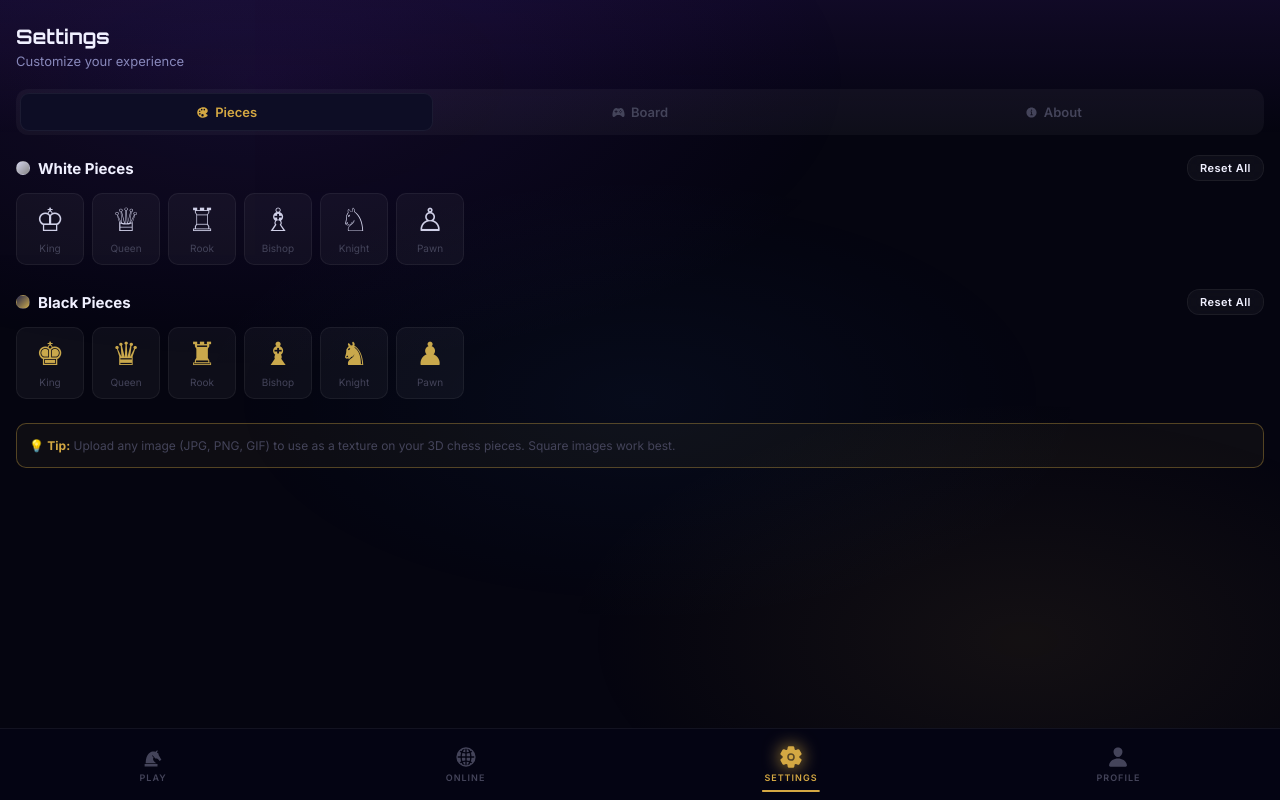
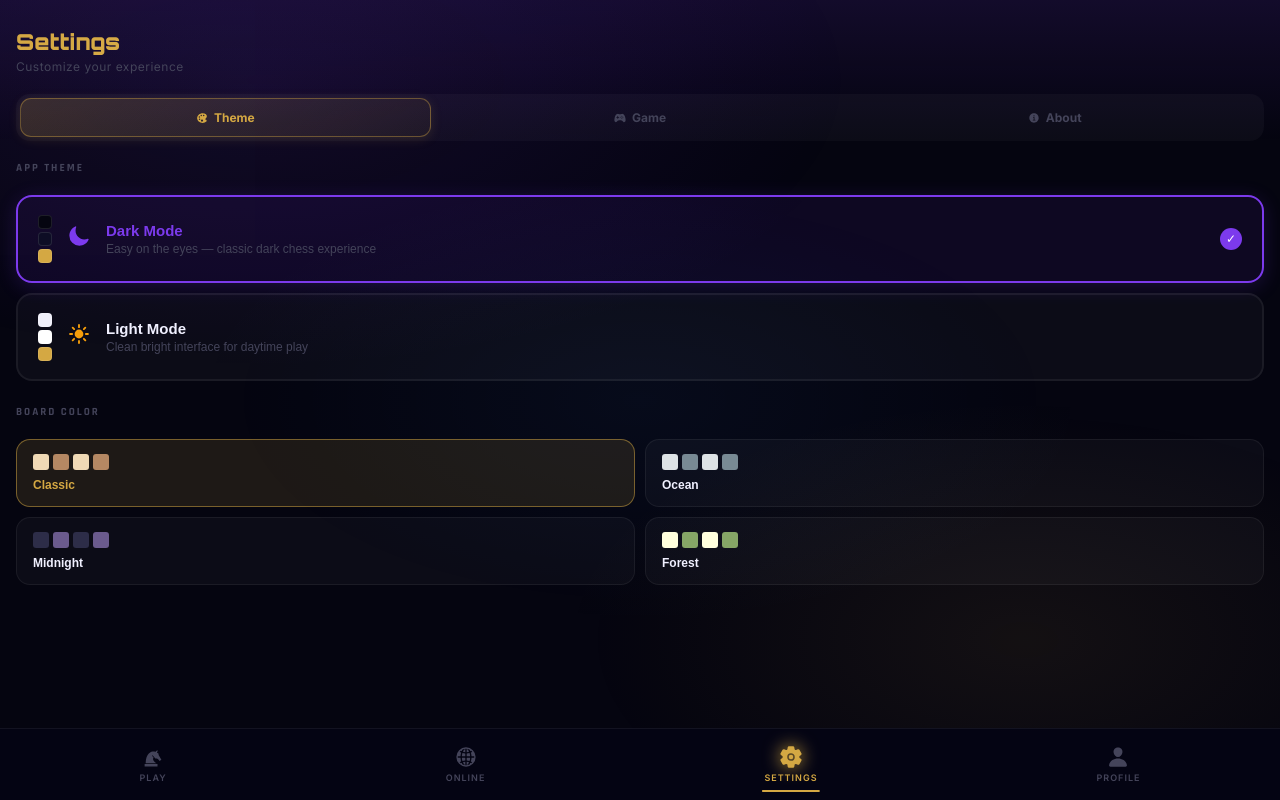
Before and after one commit to Princemaurya02/Chess3d, a React (Vite) app: page /settings in a window 1280 px wide. Built offline with nearby package versions, Linux system fonts and the light colour scheme.

Commit message:
feat: fix mode card text, add light/dark theme + board colors in Settings

```diff
--- a/src/screens/HomeScreen.jsx
+++ b/src/screens/HomeScreen.jsx
@@ -180,8 +180,8 @@ export default function HomeScreen() {
                 fontSize: 26, boxShadow: `0 4px 16px ${glow}`,
               }}>{icon}</div>
               <div style={{ flex: 1 }}>
-                <div style={{ fontWeight: 800, fontSize: 15, fontFamily: 'Inter,sans-serif', marginBottom: 3 }}>{title}</div>
-                <div style={{ fontSize: 12, color: 'var(--text-muted)' }}>{desc}</div>
+                <div style={{ fontWeight: 800, fontSize: 16, fontFamily: 'Inter,sans-serif', marginBottom: 4, color: '#f0f0ff' }}>{title}</div>
+                <div style={{ fontSize: 12, color: '#8888bb', lineHeight: 1.4 }}>{desc}</div>
                 <span className={`badge ${badgeClass}`} style={{ marginTop: 8, display: 'inline-block' }}>{badge}</span>
               </div>
               <span style={{ color: 'var(--text-muted)', fontSize: 22, opacity: 0.5 }}>›</span>
--- a/src/screens/SettingsScreen.jsx
+++ b/src/screens/SettingsScreen.jsx
@@ -1,53 +1,88 @@
-import { useState } from 'react';
+import { useState, useEffect } from 'react';
 import { useGameStore } from '../store/gameStore';
-import CustomizePanel from '../features/ui/CustomizePanel';
-import { IoColorPalette, IoGameController, IoInformationCircle } from 'react-icons/io5';
+import { IoGameController, IoInformationCircle, IoColorPalette, IoSunny, IoMoon } from 'react-icons/io5';
 
-const TABS = [
-  { id: 'pieces', label: 'Pieces', icon: <IoColorPalette /> },
-  { id: 'board', label: 'Board', icon: <IoGameController /> },
-  { id: 'about', label: 'About', icon: <IoInformationCircle /> },
-];
+// ── Theme stored in localStorage ────────────────────────────────────────────
+const THEME_KEY = 'chess3d_theme';
 
-function BoardSettings() {
-  const { showCoordinates, setShowCoordinates, boardRotated, setBoardRotated, soundEnabled, setSoundEnabled, difficulty, setDifficulty } = useGameStore();
+function applyTheme(theme) {
+  const root = document.documentElement;
+  if (theme === 'light') {
+    root.style.setProperty('--bg-primary',    '#f0f0fa');
+    root.style.setProperty('--bg-secondary',  '#e4e4f4');
+    root.style.setProperty('--bg-card',       '#ffffff');
+    root.style.setProperty('--bg-glass',      'rgba(0,0,0,0.04)');
+    root.style.setProperty('--text-primary',  '#1a1a2e');
+    root.style.setProperty('--text-secondary','#555577');
+    root.style.setProperty('--text-muted',    '#9999bb');
+    root.style.setProperty('--border',        'rgba(0,0,0,0.08)');
+  } else {
+    root.style.setProperty('--bg-primary',    '#050510');
+    root.style.setProperty('--bg-secondary',  '#0a0a20');
+    root.style.setProperty('--bg-card',       '#0d0d25');
+    root.style.setProperty('--bg-glass',      'rgba(255,255,255,0.04)');
+    root.style.setProperty('--text-primary',  '#f0f0ff');
+    root.style.setProperty('--text-secondary','#8888bb');
+    root.style.setProperty('--text-muted',    '#44445a');
+    root.style.setProperty('--border',        'rgba(255,255,255,0.06)');
+  }
+  localStorage.setItem(THEME_KEY, theme);
+}
 
-  const rows = [
-    { label: 'Show Coordinates', desc: 'Display rank/file labels', value: showCoordinates, set: setShowCoordinates },
-    { label: 'Rotate Board', desc: 'View from Black\'s perspective', value: boardRotated, set: setBoardRotated },
-    { label: 'Sound Effects', desc: 'Move and capture sounds', value: soundEnabled, set: setSoundEnabled },
+// Init theme on load
+const savedTheme = localStorage.getItem(THEME_KEY) || 'dark';
+applyTheme(savedTheme);
+
+// ── Board / Game Settings ────────────────────────────────────────────────────
+function GameSettings() {
+  const {
+    showCoordinates, setShowCoordinates,
+    boardRotated, setBoardRotated,
+    soundEnabled, setSoundEnabled,
+    difficulty, setDifficulty,
+  } = useGameStore();
+
+  const toggles = [
+    { label: 'Show Coordinates', desc: 'Display rank & file labels on board', value: showCoordinates, set: setShowCoordinates },
+    { label: 'Rotate Board', desc: 'View from Black\'s side', value: boardRotated, set: setBoardRotated },
+    { label: 'Sound Effects', desc: 'Move & capture sounds', value: soundEnabled, set: setSoundEnabled },
   ];
 
   return (
     <div style={{ display: 'flex', flexDirection: 'column', gap: 12 }}>
-      {rows.map(({ label, desc, value, set }) => (
-        <div key={label} className="glass-card" style={{ display: 'flex', alignItems: 'center', justifyContent: 'space-between', padding: '16px 20px' }}>
+      {toggles.map(({ label, desc, value, set }) => (
+        <div key={label} className="glass-card" style={{
+          display: 'flex', alignItems: 'center', justifyContent: 'space-between',
+          padding: '16px 20px',
+        }}>
           <div>
-            <div style={{ fontWeight: 600, fontSize: 15 }}>{label}</div>
-            <div className="text-muted" style={{ marginTop: 2 }}>{desc}</div>
+            <div style={{ fontWeight: 700, fontSize: 14, color: 'var(--text-primary)' }}>{label}</div>
+            <div style={{ fontSize: 12, color: 'var(--text-muted)', marginTop: 3 }}>{desc}</div>
           </div>
           <button className={`toggle ${value ? 'on' : ''}`} onClick={() => set(!value)} />
         </div>
       ))}
 
-      <div className="glass-card" style={{ padding: '16px 20px' }}>
-        <div style={{ fontWeight: 600, fontSize: 15, marginBottom: 12 }}>Default AI Difficulty</div>
+      {/* AI Difficulty */}
+      <div className="glass-card" style={{ padding: '18px 20px' }}>
+        <div style={{ fontWeight: 700, fontSize: 14, color: 'var(--text-primary)', marginBottom: 14 }}>
+          AI Difficulty
+        </div>
         <div style={{ display: 'flex', gap: 8 }}>
-          {['easy', 'medium', 'hard'].map(d => (
-            <button
-              key={d}
-              onClick={() => setDifficulty(d)}
-              style={{
-                flex: 1, padding: '10px 4px', borderRadius: 8, cursor: 'pointer',
-                background: difficulty === d ? 'rgba(201,168,76,0.2)' : 'var(--bg-glass)',
-                border: `1px solid ${difficulty === d ? 'var(--accent-gold)' : 'var(--border)'}`,
-                color: difficulty === d ? 'var(--accent-gold)' : 'var(--text-secondary)',
-                fontSize: 12, fontWeight: 700, fontFamily: 'Inter, sans-serif',
-                textTransform: 'capitalize', transition: 'all 0.2s',
-              }}
-            >
-              {d}
-            </button>
+          {[
+            { id: 'easy',   label: '🌱 Easy',   color: '#4ade80' },
+            { id: 'medium', label: '⚔️ Medium', color: '#f59e0b' },
+            { id: 'hard',   label: '🔥 Hard',   color: '#f87171' },
+          ].map(({ id, label, color }) => (
+            <button key={id} onClick={() => setDifficulty(id)} style={{
+              flex: 1, padding: '11px 4px', borderRadius: 11, cursor: 'pointer',
+              background: difficulty === id ? `${color}18` : 'rgba(255,255,255,0.03)',
+              border: `1.5px solid ${difficulty === id ? color : 'rgba(255,255,255,0.06)'}`,
+              color: difficulty === id ? color : 'var(--text-muted)',
+              fontSize: 12, fontWeight: 700, fontFamily: 'Inter,sans-serif',
+              transition: 'all 0.2s',
+              boxShadow: difficulty === id ? `0 0 14px ${color}30` : 'none',
+            }}>{label}</button>
           ))}
         </div>
       </div>
@@ -55,26 +90,137 @@ function BoardSettings() {
   );
 }
 
+// ── Theme Settings ───────────────────────────────────────────────────────────
+function ThemeSettings() {
+  const [theme, setTheme] = useState(() => localStorage.getItem(THEME_KEY) || 'dark');
+
+  const handleTheme = (t) => {
+    setTheme(t);
+    applyTheme(t);
+  };
+
+  const THEMES = [
+    {
+      id: 'dark', icon: <IoMoon size={22}/>, label: 'Dark Mode',
+      desc: 'Easy on the eyes — classic dark chess experience',
+      color: '#7c3aed', preview: ['#050510', '#0d0d25', '#d4a843'],
+    },
+    {
+      id: 'light', icon: <IoSunny size={22}/>, label: 'Light Mode',
+      desc: 'Clean bright interface for daytime play',
+      color: '#f59e0b', preview: ['#f0f0fa', '#ffffff', '#d4a843'],
+    },
+  ];
+
+  const BOARD_THEMES = [
+    { id: 'classic',  label: 'Classic',  colors: ['#f0d9b5', '#b58863'] },
+    { id: 'ocean',    label: 'Ocean',    colors: ['#dee3e6', '#788a94'] },
+    { id: 'midnight', label: 'Midnight', colors: ['#2d2d48', '#6b5b8e'] },
+    { id: 'forest',   label: 'Forest',   colors: ['#ffffdd', '#86a666'] },
+  ];
+  const [boardTheme, setBoardTheme] = useState(() => localStorage.getItem('chess3d_boardtheme') || 'classic');
+
+  return (
+    <div style={{ display: 'flex', flexDirection: 'column', gap: 16 }}>
+
+      {/* App Theme */}
+      <div style={{ fontSize: 11, letterSpacing: 2, color: 'var(--text-muted)', fontWeight: 700,
+        textTransform: 'uppercase', fontFamily: 'Rajdhani,sans-serif', marginBottom: 4 }}>
+        App Theme
+      </div>
+
+      <div style={{ display: 'flex', flexDirection: 'column', gap: 10 }}>
+        {THEMES.map(({ id, icon, label, desc, color, preview }) => (
+          <button key={id} onClick={() => handleTheme(id)} style={{
+            display: 'flex', alignItems: 'center', gap: 16,
+            padding: '18px 20px', borderRadius: 16, cursor: 'pointer', width: '100%', textAlign: 'left',
+            background: theme === id ? `${color}15` : 'rgba(255,255,255,0.03)',
+            border: `2px solid ${theme === id ? color : 'rgba(255,255,255,0.06)'}`,
+            transition: 'all 0.25s',
+            boxShadow: theme === id ? `0 4px 20px ${color}30` : 'none',
+          }}>
+            {/* Preview swatches */}
+            <div style={{ display: 'flex', flexDirection: 'column', gap: 3, flexShrink: 0 }}>
+              {preview.map((c, i) => (
+                <div key={i} style={{ width: 14, height: 14, borderRadius: 4, background: c, border: '1px solid rgba(255,255,255,0.1)' }}/>
+              ))}
+            </div>
+            <div style={{ color, fontSize: 22 }}>{icon}</div>
+            <div style={{ flex: 1 }}>
+              <div style={{ fontWeight: 800, fontSize: 15, color: theme === id ? color : 'var(--text-primary)', marginBottom: 3 }}>
+                {label}
+              </div>
+              <div style={{ fontSize: 12, color: 'var(--text-muted)' }}>{desc}</div>
+            </div>
+            {theme === id && (
+              <div style={{
+                width: 22, height: 22, borderRadius: '50%', background: color,
+                display: 'flex', alignItems: 'center', justifyContent: 'center',
+                fontSize: 12, color: '#fff', flexShrink: 0,
+              }}>✓</div>
+            )}
+          </button>
+        ))}
+      </div>
+
+      {/* Board Color Theme */}
+      <div style={{ fontSize: 11, letterSpacing: 2, color: 'var(--text-muted)', fontWeight: 700,
+        textTransform: 'uppercase', fontFamily: 'Rajdhani,sans-serif', marginTop: 8, marginBottom: 4 }}>
+        Board Color
+      </div>
+      <div style={{ display: 'grid', gridTemplateColumns: '1fr 1fr', gap: 10 }}>
+        {BOARD_THEMES.map(({ id, label, colors }) => (
+          <button key={id} onClick={() => { setBoardTheme(id); localStorage.setItem('chess3d_boardtheme', id); }} style={{
+            padding: '14px 16px', borderRadius: 14, cursor: 'pointer',
+            background: boardTheme === id ? 'rgba(212,168,67,0.12)' : 'rgba(255,255,255,0.03)',
+            border: `1.5px solid ${boardTheme === id ? 'rgba(212,168,67,0.5)' : 'rgba(255,255,255,0.06)'}`,
+            transition: 'all 0.2s', textAlign: 'left',
+          }}>
+            <div style={{ display: 'flex', gap: 4, marginBottom: 8 }}>
+              {[...Array(4)].map((_, i) => (
+                <div key={i} style={{
+                  width: 16, height: 16, borderRadius: 3,
+                  background: i % 2 === 0 ? colors[0] : colors[1],
+                }}/>
+              ))}
+            </div>
+            <div style={{ fontSize: 12, fontWeight: 700, color: boardTheme === id ? 'var(--accent-gold)' : 'var(--text-primary)' }}>
+              {label}
+            </div>
+          </button>
+        ))}
+      </div>
+    </div>
+  );
+}
+
+// ── About ────────────────────────────────────────────────────────────────────
 function AboutSection() {
   return (
     <div style={{ display: 'flex', flexDirection: 'column', gap: 14 }}>
-      <div className="gold-card" style={{ textAlign: 'center', padding: 28 }}>
-        <div style={{ fontSize: 52, marginBottom: 10 }}>♛</div>
-        <div className="heading-lg text-gold">Chess 3D</div>
-        <div className="text-muted" style={{ marginTop: 6 }}>Version 1.0.0</div>
+      <div style={{
+        background: 'linear-gradient(135deg,rgba(212,168,67,0.12),rgba(124,58,237,0.06))',
+        border: '1px solid rgba(212,168,67,0.25)', borderRadius: 18, padding: 28, textAlign: 'center',
+      }}>
+        <div style={{ fontSize: 56, marginBottom: 12 }}>♛</div>
+        <div style={{ fontFamily: 'Orbitron,sans-serif', fontSize: 20, fontWeight: 900,
+          background: 'linear-gradient(135deg,#d4a843,#f0c060)', WebkitBackgroundClip: 'text',
+          backgroundClip: 'text', WebkitTextFillColor: 'transparent', marginBottom: 6 }}>
+          Chess 3D
+        </div>
+        <div style={{ fontSize: 12, color: 'var(--text-muted)', letterSpacing: 1 }}>Version 1.0.0 • Premium Edition</div>
       </div>
       {[
-        { icon: '🎮', title: 'Game Modes', desc: 'Play vs AI or pass-and-play multiplayer' },
-        { icon: '🧠', title: 'Smart AI', desc: 'Minimax algorithm with alpha-beta pruning & positional evaluation' },
-        { icon: '🎨', title: 'Custom Pieces', desc: 'Upload your own images as piece textures' },
-        { icon: '📱', title: 'Mobile First', desc: 'Optimized for touch devices with orbit controls' },
-        { icon: '⚡', title: 'Full Rules', desc: 'Castling, en passant, pawn promotion, check & checkmate' },
+        { icon: '🎮', title: 'Game Modes', desc: 'Play vs AI, pass-and-play, or online with friends' },
+        { icon: '🧠', title: 'Smart AI', desc: 'Minimax with alpha-beta pruning & positional evaluation' },
+        { icon: '📱', title: 'Mobile First', desc: 'Optimized for touch with 3D orbit controls' },
+        { icon: '⚡', title: 'Full Rules', desc: 'Castling, en passant, promotion, check & checkmate' },
       ].map(({ icon, title, desc }) => (
-        <div key={title} className="glass-card" style={{ display: 'flex', gap: 14, alignItems: 'flex-start', padding: '14px 16px' }}>
-          <span style={{ fontSize: 24 }}>{icon}</span>
+        <div key={title} className="glass-card" style={{ display: 'flex', gap: 16, alignItems: 'flex-start', padding: '16px 18px' }}>
+          <span style={{ fontSize: 26 }}>{icon}</span>
           <div>
-            <div style={{ fontWeight: 600, fontSize: 14 }}>{title}</div>
-            <div className="text-muted" style={{ marginTop: 3, lineHeight: 1.5 }}>{desc}</div>
+            <div style={{ fontWeight: 700, fontSize: 14, color: 'var(--text-primary)', marginBottom: 4 }}>{title}</div>
+            <div style={{ fontSize: 12, color: 'var(--text-muted)', lineHeight: 1.6 }}>{desc}</div>
           </div>
         </div>
       ))}
@@ -82,44 +228,56 @@ function AboutSection() {
   );
 }
 
+// ── Main Settings Screen ──────────────────────────────────────────────────────
+const TABS = [
+  { id: 'theme', label: 'Theme',    icon: <IoColorPalette /> },
+  { id: 'game',  label: 'Game',     icon: <IoGameController /> },
+  { id: 'about', label: 'About',    icon: <IoInformationCircle /> },
+];
+
 export default function SettingsScreen() {
-  const [activeTab, setActiveTab] = useState('pieces');
+  const [activeTab, setActiveTab] = useState('theme');
 
   return (
     <div className="screen">
       {/* Header */}
       <div style={{
-        padding: '24px 16px 0',
-        background: 'linear-gradient(180deg, rgba(124,58,237,0.1) 0%, transparent 100%)',
+        padding: '28px 16px 0',
+        background: 'linear-gradient(180deg, rgba(124,58,237,0.12) 0%, transparent 100%)',
+        animation: 'slideInFromTop 0.4s ease',
       }}>
-        <div className="heading-lg" style={{ marginBottom: 4 }}>Settings</div>
-        <div className="text-muted" style={{ marginBottom: 20 }}>Customize your experience</div>
+        <div style={{
+          fontFamily: 'Orbitron,sans-serif', fontSize: 22, fontWeight: 900,
+          background: 'linear-gradient(135deg,#d4a843,#f0c060)',
+          WebkitBackgroundClip: 'text', backgroundClip: 'text', WebkitTextFillColor: 'transparent',
+          marginBottom: 4,
+        }}>Settings</div>
+        <div style={{ fontSize: 12, color: 'var(--text-muted)', marginBottom: 20, letterSpacing: 0.5 }}>
+          Customize your experience
+        </div>
 
         {/* Tabs */}
-        <div style={{ display: 'flex', gap: 0, background: 'var(--bg-glass)', borderRadius: 12, padding: 4, marginBottom: 20 }}>
+        <div style={{ display: 'flex', background: 'rgba(255,255,255,0.03)', borderRadius: 14, padding: 4, gap: 4, marginBottom: 20 }}>
           {TABS.map(({ id, label, icon }) => (
-            <button
-              key={id}
-              onClick={() => setActiveTab(id)}
-              style={{
-                flex: 1, display: 'flex', alignItems: 'center', justifyContent: 'center', gap: 6,
-                padding: '10px 8px', borderRadius: 9, cursor: 'pointer',
-                background: activeTab === id ? 'var(--bg-card)' : 'transparent',
-                border: activeTab === id ? '1px solid var(--border)' : '1px solid transparent',
-                color: activeTab === id ? 'var(--accent-gold)' : 'var(--text-muted)',
-                fontSize: 13, fontWeight: 600, fontFamily: 'Inter, sans-serif',
-                transition: 'all 0.2s',
-              }}
-            >
+            <button key={id} onClick={() => setActiveTab(id)} style={{
+              flex: 1, display: 'flex', alignItems: 'center', justifyContent: 'center', gap: 6,
+              padding: '11px 8px', borderRadius: 11, cursor: 'pointer',
+              background: activeTab === id ? 'linear-gradient(135deg,rgba(212,168,67,0.18),rgba(212,168,67,0.06))' : 'transparent',
+              border: activeTab === id ? '1px solid rgba(212,168,67,0.4)' : '1px solid transparent',
+              color: activeTab === id ? 'var(--accent-gold)' : 'var(--text-muted)',
+              fontSize: 12, fontWeight: 700, fontFamily: 'Inter,sans-serif',
+              transition: 'all 0.2s',
+              boxShadow: activeTab === id ? '0 2px 12px rgba(212,168,67,0.15)' : 'none',
+            }}>
               {icon} {label}
             </button>
           ))}
         </div>
       </div>
 
-      <div style={{ padding: '0 16px 16px' }}>
-        {activeTab === 'pieces' && <CustomizePanel />}
-        {activeTab === 'board' && <BoardSettings />}
+      <div style={{ padding: '0 16px 16px', animation: 'fadeInUp 0.35s ease' }}>
+        {activeTab === 'theme' && <ThemeSettings />}
+        {activeTab === 'game'  && <GameSettings />}
         {activeTab === 'about' && <AboutSection />}
       </div>
     </div>
```
